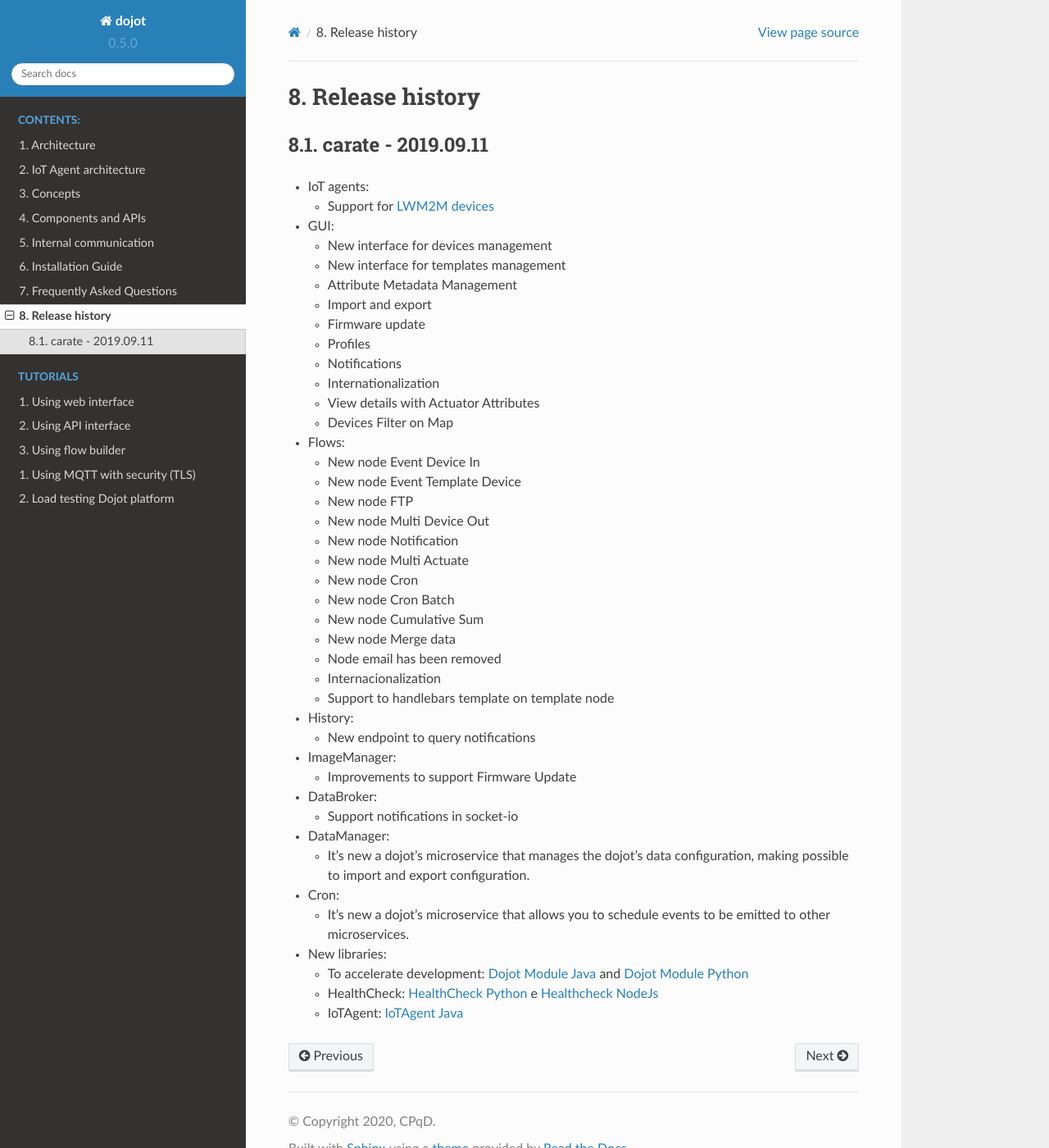
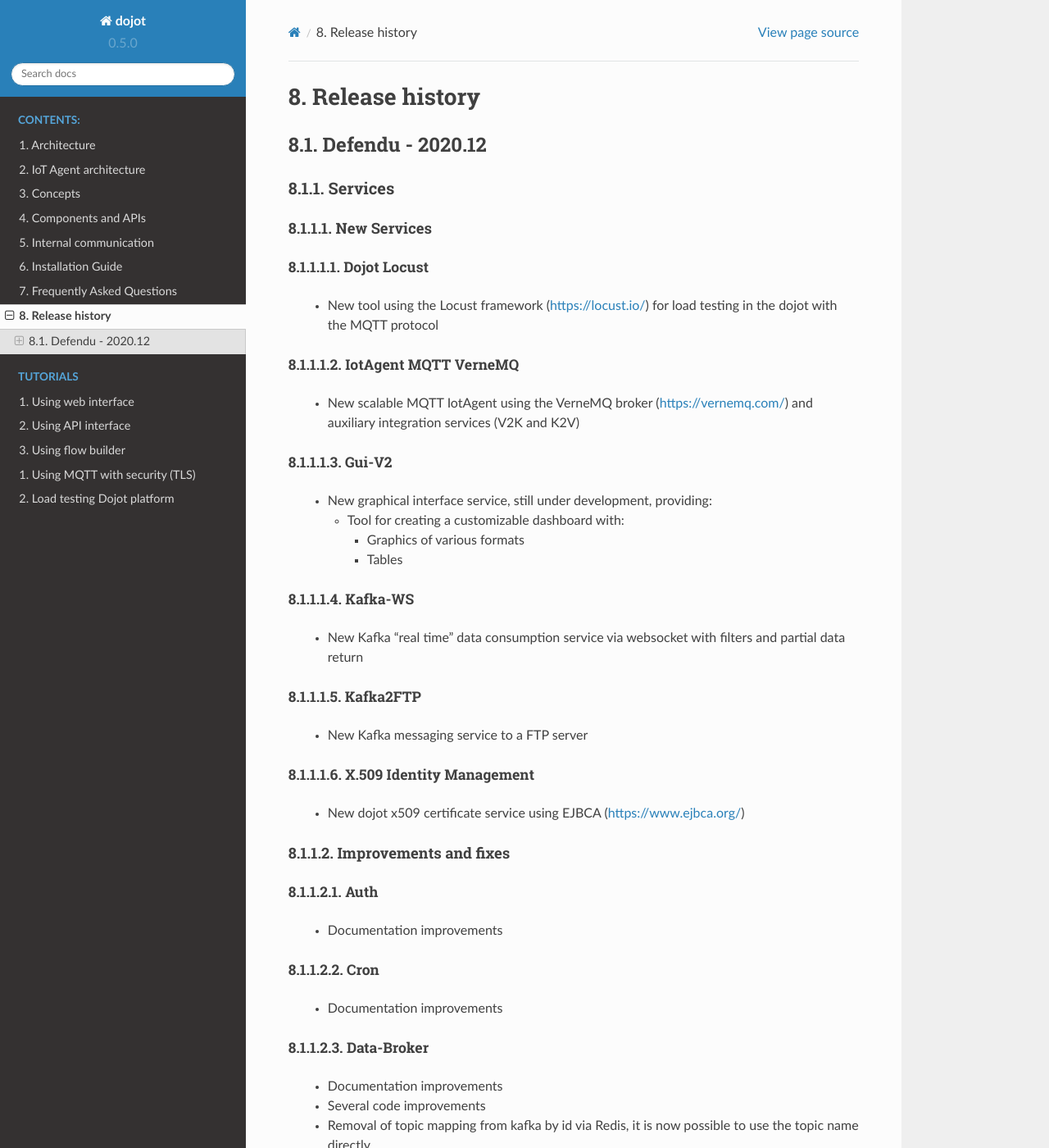
Before and after one commit to dojot/docs, a Sphinx documentation site: the page built from source/releases.rst, in a window 1280 px wide and 1400 px high. Shown: the whole window at 82% size. Built offline with Sphinx 7.4.7 and the Read the Docs theme 2.0.0, drawn with Linux system fonts in a browser that asks for light colours; some of the changed text lies outside the part shown.

Commit message:
release notes (#113)

```diff
--- a/source/releases.rst
+++ b/source/releases.rst
@@ -1,77 +1,165 @@
 Release history
 ===============
 
-carate - 2019.09.11
------------------------
+Defendu - 2020.12
+------------------
 
-- IoT agents:
+Services
+++++++++++
 
-  - Support for
-    `LWM2M devices <https://github.com/dojot/iotagent-leshan>`_
+New Services
+************
 
-- GUI:
+Dojot Locust
+^^^^^^^^^^^^
 
-  - New interface for devices management
-  - New interface for templates management
-  - Attribute Metadata Management
-  - Import and export
-  - Firmware update
-  - Profiles
-  - Notifications
-  - Internationalization
-  - View details with Actuator Attributes
-  - Devices Filter on Map
+      - New tool using the Locust framework (https://locust.io/) for load testing in the dojot with the MQTT protocol
+
+IotAgent MQTT VerneMQ
+^^^^^^^^^^^^^^^^^^^^^
+
+      - New scalable MQTT IotAgent using the VerneMQ broker (https://vernemq.com/) and auxiliary integration services (V2K and K2V)
+
+Gui-V2
+^^^^^^
+
+      - New graphical interface service, still under development, providing:
+
+        - Tool for creating a customizable dashboard with:
+
+          - Graphics of various formats
+          - Tables
+
+Kafka-WS
+^^^^^^^^
+
+      - New Kafka “real time” data consumption service via websocket with filters and partial data return
+
+Kafka2FTP
+^^^^^^^^^
+
+      - New Kafka messaging service to a FTP server
+
+X.509 Identity Management
+^^^^^^^^^^^^^^^^^^^^^^^^^
+
+      - New dojot x509 certificate service using EJBCA (https://www.ejbca.org/)
+
+Improvements and fixes
+**********************
+
+Auth
+^^^^
+
+      - Documentation improvements
+
+Cron
+^^^^
+
+      - Documentation improvements
+
+Data-Broker
+^^^^^^^^^^^
+
+      - Documentation improvements
+      - Several code improvements
+      - Removal of topic mapping from kafka by id via Redis, it is now possible to use the topic name directly
 
 
-- Flows:
+Data-Manager
+^^^^^^^^^^^^
 
-  - New node Event Device In
-  - New node Event Template Device
-  - New node FTP
-  - New node Multi Device Out
-  - New node Notification
-  - New node Multi Actuate
-  - New node Cron
-  - New node Cron Batch
-  - New node Cumulative Sum
-  - New node Merge data
-  - Node email has been removed
-  - Internacionalization
-  - Support to handlebars template on template node
+      - Documentation improvements
 
-- History:
+Device-Manager
+^^^^^^^^^^^^^^
 
-  - New endpoint to query notifications
+      - Documentation improvements
+      - Performance improvements in code
 
-- ImageManager:
+Flowbroker
+^^^^^^^^^^
 
-  - Improvements to support Firmware Update
+      - Documentation improvements
+      - Various code performance improvements including better parallelization of processing queues
+      - Minor bug fixes
+      - Support for Kubernetes 17 with remote nodes
+      - New “Publish FTP” node
 
-- DataBroker:
+Image-Manager
+^^^^^^^^^^^^^
 
-  - Support notifications in socket-io
+      - Documentation improvements
 
-- DataManager:
+IotAgent-Leshan
+^^^^^^^^^^^^^^^
 
-  - It's new a dojot's microservice that manages
-    the dojot's data configuration,
-    making possible to import and export configuration.
+      - Documentation improvements
+      - Minor bug fixes
 
+IotAgent Mosca
+^^^^^^^^^^^^^^
 
-- Cron:
+      - Added CRL support
+      - Added control of maximum active and inactivity connection time
+      - Integration with the new X.509 Identity Management service
+      - Minor bug fixes
 
-  - It's new a dojot's microservice that allows
-    you to schedule events to be emitted
-    to other microservices.
+GUI
+^^^
 
+      - Added historical reporting option by device
+      - Added x509 certificate generation option for a device
+      - Base url route customization
+      - Minor bug fixes
 
-- New libraries:
+History
+^^^^^^^
 
-  - To accelerate development:
-    `Dojot Module Java <https://github.com/dojot/dojot-module-java>`_
-    and `Dojot Module Python <https://github.com/dojot/dojot-module-python>`_
-  - HealthCheck:
-    `HealthCheck Python <https://github.com/dojot/healthcheck-python>`_
-    e `Healthcheck NodeJs <https://github.com/dojot/healthcheck-nodejs>`_
-  - IoTAgent:
-    `IoTAgent Java <https://github.com/dojot/iotagent-java>`_
+      - Documentation improvements
+      - New “First N” filter option that returns the first N data that is currently persisted
+      - Improvements to data indexing in MongoDB
+      - Minor bug fixes
+
+Kong
+^^^^
+
+      - Migration to Kong Gateway version 2 (https://konghq.com/kong/)
+
+Deployments
++++++++++++
+
+Docker-compose
+***************
+
+    - Upgrade to docker-compose version 3.8
+    - Update version of external services
+    - Added new services
+
+Ansible-dojot
+*************
+
+    - Several improvements mainly aimed at scalability and simplification of the installation process
+    - Update to version 17 of kubernetes
+    - Added Load Balancer - Nginx
+    - Added Prometheus and Grafana to monitor part of the infrastructure (VMs, VerneMQ, Kubernetes, etc.)
+    - Documentation improvements
+
+Libraries
++++++++++
+
+dojot-module-nodejs
+*******************
+
+   - Minor bug fixes
+
+dojot-microservice-sdk-js
+*************************
+
+  - New dojot library in node.js with:
+
+    - Kafka Handlers -  Module responsible for Consumer (can use regular expressions in topics) and Producer
+    - Config Manager -  Module responsible for creating the standardized configuration file for the services
+    - Service State Manager - Module to define graceful shutdown and health check for the service
+    - WebUtils - Module for creating a server and a web structure (Express.js) to handle HTTP (S) requests.
+    - Logger - Log module to be used in services in a standardized way
```
Also changed, not shown: 1 other file.
